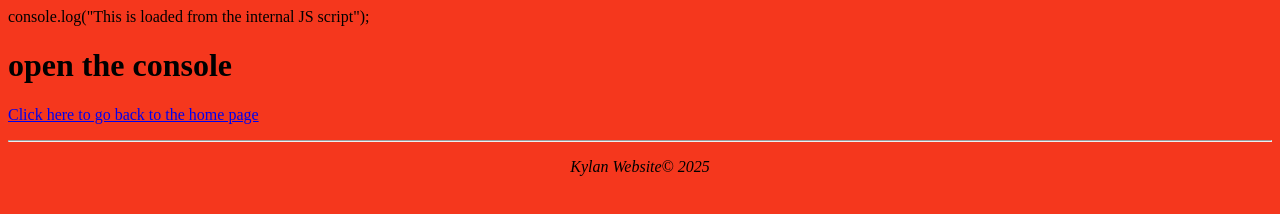
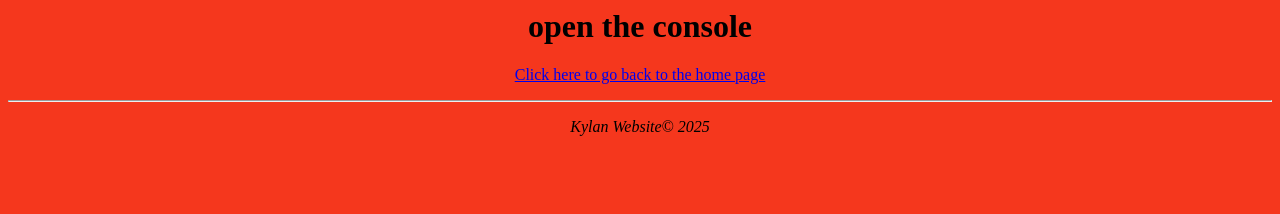
Before and after one commit to KGDA1/KGDA1.github.io, a plain HTML site: page jsreview.html in a window 1280 px wide. Drawn offline with Linux system fonts and the light colour scheme.

Commit message:
Update jsreview.html

```diff
--- a/jsreview.html
+++ b/jsreview.html
@@ -8,18 +8,19 @@ background-color: f5371d;
     </style>
   </head>
   <script>
+  console.log("This is loaded from the internal JS script");
   </script>
-  console.log("This is loaded from the internal JS script");
-</script>
 </head>
 
 
   <body>
+    <center>
 <h1> open the console</h1>
   <script src="jsreview.js"></script>
 <p>
   <a href="index.html">Click here to go back to the home page </a>
 </p>
+      </center>
     <footer>
       <center>
         <hr>
```
